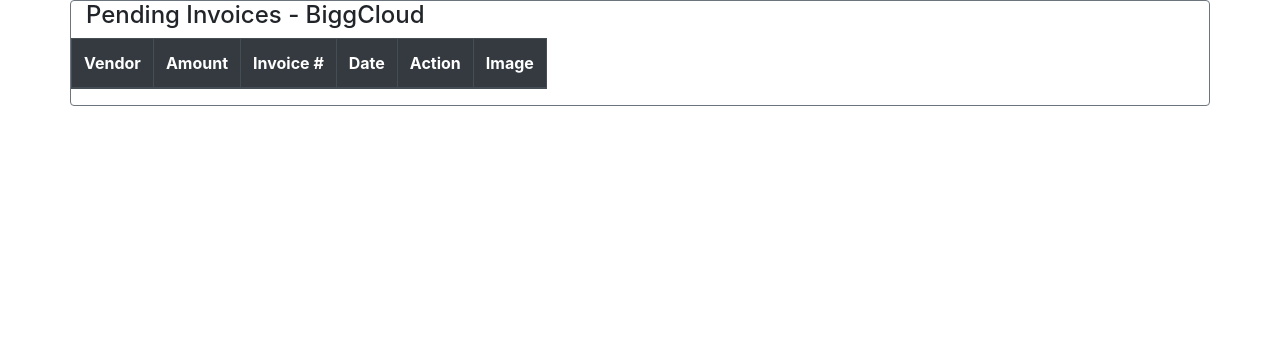
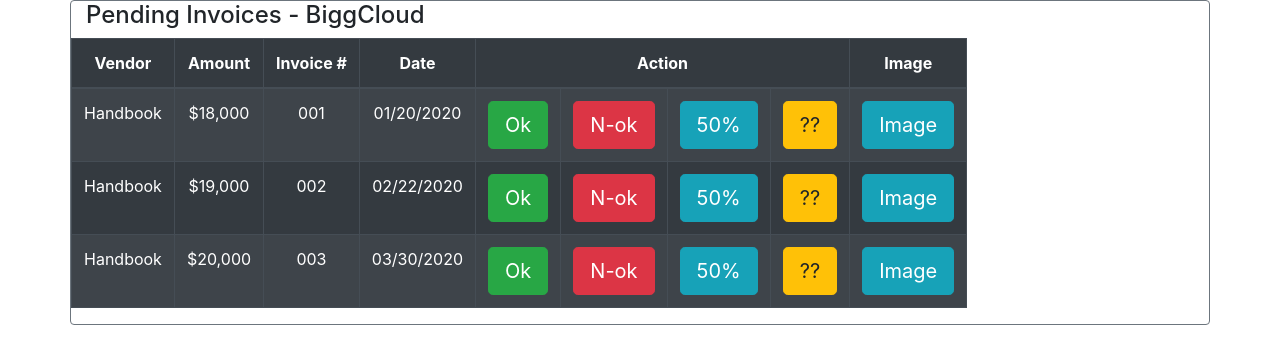
Before and after one commit to stephenprosso/react-full-app, a React (Create React App) app: page / in a window 1280 px wide. Shown: the top 364 px of the page. Built offline with nearby package versions, Linux system fonts and the light colour scheme.

Commit message:
hard coded data loads to page

```diff
--- a/src/App.js
+++ b/src/App.js
@@ -6,12 +6,7 @@
 class App extends Component {
   state = {
     isLoading: false,
-    invoices: [],
-  };
-  render() {
-    const isLoading = this.state.isLoading;
-    const invoices = this.state.invoices;
-    const body = [
+    invoices: [
       {
         id: "100",
         Vendor: "Handbook",
@@ -33,8 +28,32 @@
         Invoice: "003",
         date: "03/30/2020",
       },
-    ];
-    if (isLoading) return <div>Loading.....</div>;
+    ],
+  };
+remove(id){
+  let updatedInvoices = [...this.state.invoices].filter(i => i.id !== id)
+  this.setState({invoices : updatedInvoices})
+}
+
+  render() {
+    const isLoading = this.state.isLoading;
+    const allInvoices = this.state.invoices;
+
+    if (isLoading) return (<div>Loading.....</div>);
+
+    let invoices = allInvoices.map(invoice =>
+      <tr key={invoice.id}>
+        <td>{invoice.Vendor}</td>
+        <td>{invoice.Amount}</td>
+        <td>{invoice.Invoice}</td>
+        <td>{invoice.date}</td>
+        <td><Button className="btn btn-lg btn-success" onClick={() => this.remove(invoice.id)}>Ok</Button></td>
+        <td><Button className="btn btn-lg btn-danger" onClick={() => this.remove(invoice.id)}>N-ok</Button></td>
+        <td><Button className="btn btn-lg btn-info" onClick={() => this.remove(invoice.id)}>50%</Button></td>
+        <td><Button className="btn btn-lg btn-warning" onClick={() => this.remove(invoice.id)}>??</Button></td>
+        <td><Button className="btn btn-lg btn-info" onClick={() => this.remove(invoice.id)}>Image</Button></td>
+      </tr>
+    );
 
     return (
       <div className="container border border-secondary rounded center">
@@ -55,8 +74,11 @@
                 <th>Image</th>
               </thead>
               <tbody>
-
-
+                {this.state.invoices.length === 0 ? (
+                  <td colSpan="9">The Pipper has been paid!</td>
+                ) : (
+                  invoices
+                )}
               </tbody>
             </Table>
           </div>
```
